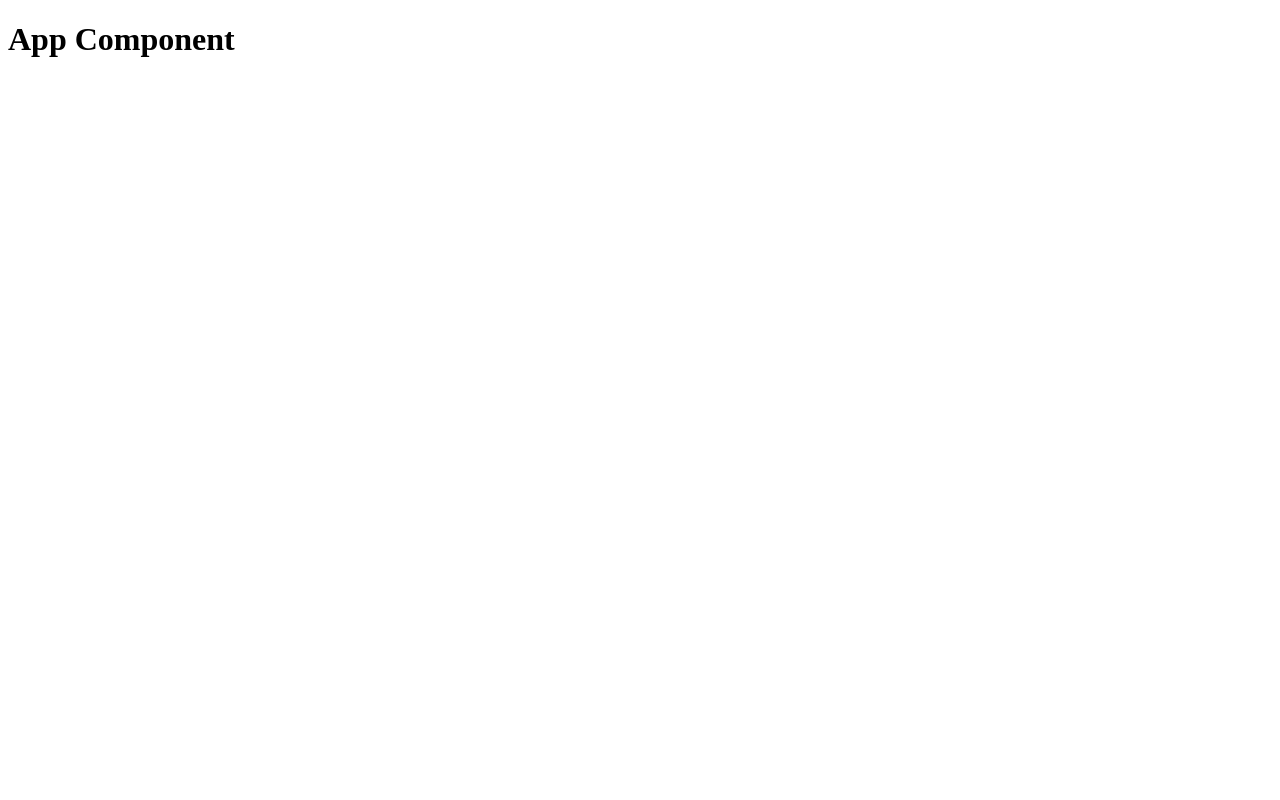
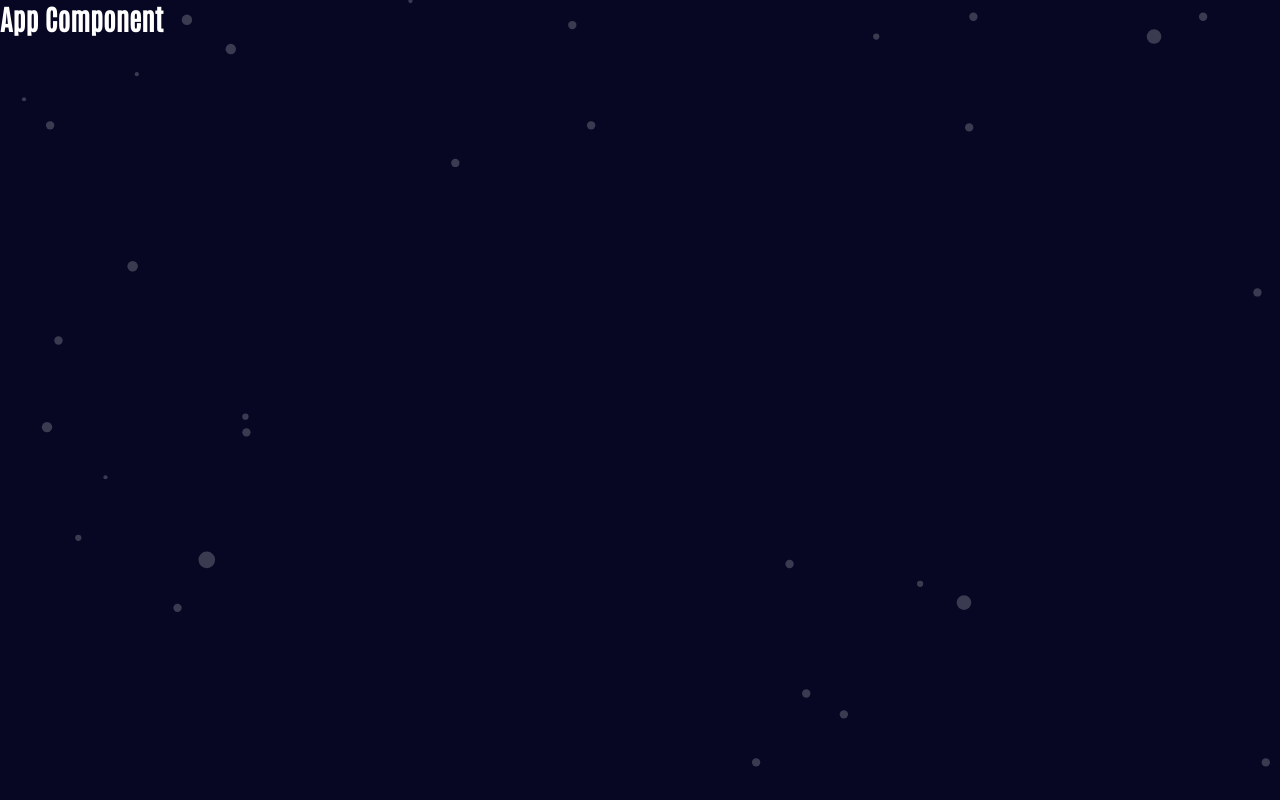
Before and after one commit to john-k-phillips/fm-planet-facts, an Angular app: page / in a window 1280 px wide. Built offline with nearby package versions, Linux system fonts and the light colour scheme.

Commit message:
Base styling complete, body, typography and bg.

```diff
--- a/src/styles.scss
+++ b/src/styles.scss
@@ -1 +1,37 @@
 /* You can add global styles to this file, and also import other style files */
+@import url("https://fonts.googleapis.com/css2?family=Antonio:wght@500&family=Spartan:wght@400;700&display=swap");
+
+// FONTS
+$font-antonio: "Antonio", sans-serif;
+$font-spartan: "Spartan", sans-serif;
+
+// COLORS
+$clr-earth-light: #000;
+
+* {
+  margin: 0;
+  padding: 0;
+  box-sizing: border-box;
+}
+
+body {
+  background: url("./assets/background-stars.svg"), #070724;
+  background-size: 250%;
+
+  font-family: $font-spartan;
+  font-weight: 400;
+  font-size: 14px;
+  color: white;
+}
+
+h1,
+h2 {
+  font-family: $font-antonio;
+  font-family: 500;
+}
+
+h3,
+h4 {
+  font-family: $font-spartan;
+  font-weight: 700;
+}
```
